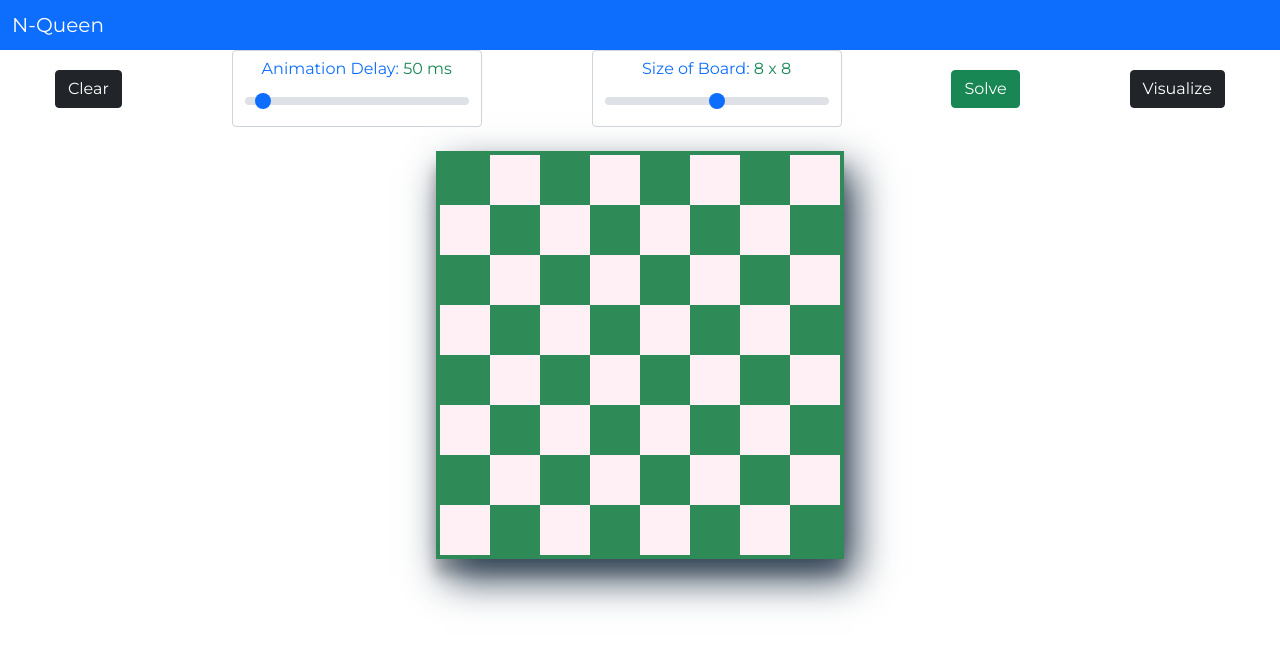
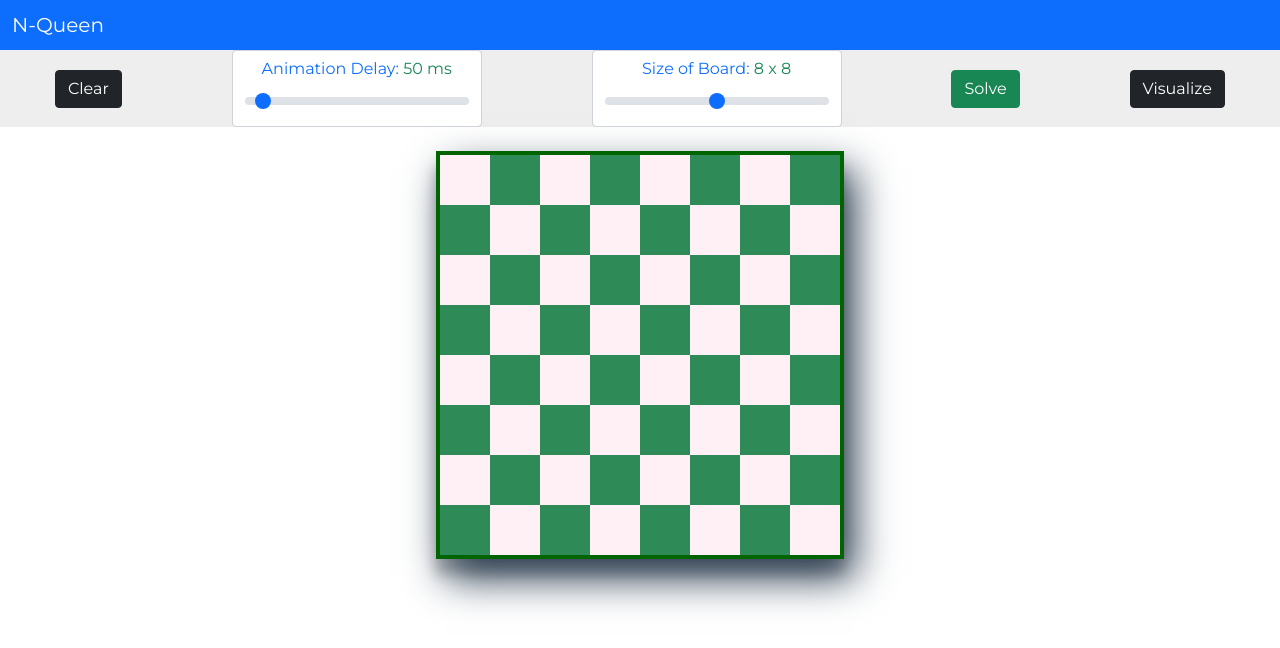
Before and after one commit to The-SP/N-Queen-Visualizer, a React (Create React App) app: page / in a window 1280 px wide. Shown: the top 648 px of the page. Built offline with nearby package versions, Linux system fonts and the light colour scheme.

Commit message:
Improve css

```diff
--- a/src/components/Board.css
+++ b/src/components/Board.css
@@ -2,7 +2,7 @@
   margin-top: 1rem;
   width: fit-content;
   height: fit-content;
-  border: solid 4px seagreen;
+  border: solid 4px darkgreen;
   box-shadow: rgb(38, 57, 77) 10px 19px 38px, rgba(0, 0, 0, 0.22) 0px 15px 12px;
 }
 
@@ -10,3 +10,7 @@
   width: 50px;
   height: 50px;
 }
+
+.input-bar {
+    background: #eee;
+}
--- a/src/components/Board.js
+++ b/src/components/Board.js
@@ -1,7 +1,7 @@
 import "./Board.css";
 
 const Board = ({ board }) => {
-  let squareBG = ["seagreen", "lavenderblush"];
+  let squareBG = ["lavenderblush", "seagreen"];
 
   const squareSizeStyle = {
     width: 400 / board.length,
@@ -11,7 +11,7 @@ const Board = ({ board }) => {
   function getColor(square) {
     if (square.isActive && square.hasQueen) return "dodgerblue";
     // queen placed animation
-    else if (square.isActive) return "yellow";
+    else if (square.isActive) return "orange";
     // traverse possible queen positions
     else return squareBG[square.background];
   }
--- a/src/components/Chess.js
+++ b/src/components/Chess.js
@@ -44,7 +44,7 @@ const Chess = () => {
         </div>
       </nav>
 
-      <div className="d-flex justify-content-around align-items-center text-center">
+      <div className="d-flex justify-content-around align-items-center text-center input-bar">
         {/* Reset board */}
         <button className="btn btn-dark mx-auto" onClick={resetBoard}>
           Clear
```
